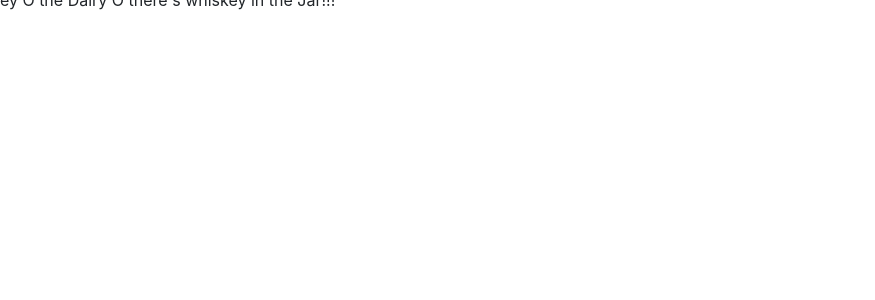
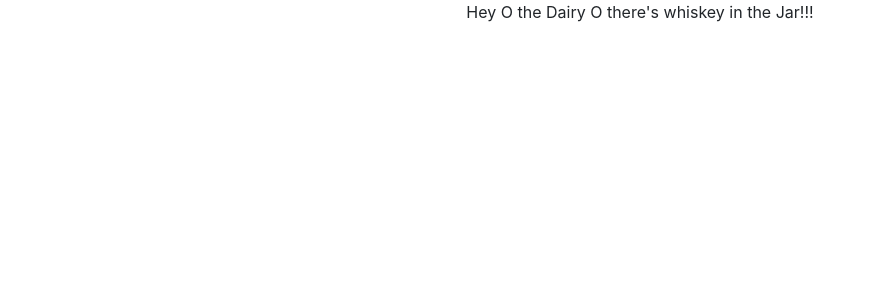
Before and after one commit to Jordan1022/goodlyActual, a React (Create React App) app: page / in a window 1280 px wide. Shown: the top 300 px of the page, without its empty margins (0-875 px from the left). Built offline with nearby package versions, Linux system fonts and the light colour scheme.

Commit message:
added contact page and stylesheet

```diff
--- a/src/App.js
+++ b/src/App.js
@@ -3,7 +3,7 @@ import goodlyLogo from './goodlyLogo.svg';
 import './App.css';
 import './LoginForm.js';
 import {Switch, Route} from 'react-router-dom'
-import landingPage from './pages/landingPage';
+import landingPage from './pages/Landing Page/landingPage';
 
 const App = () => {
 
--- a/src/pages/landingPage.jsx
+++ b/src/pages/Landing Page/landingPage.jsx
@@ -1,23 +1,14 @@
 import React from 'react';
 import Grid from '@material-ui/core/Grid';
 import { makeStyles } from '@material-ui/core/styles';
+import './styles.css'
 
-// const useStyles = makeStyles((theme) => ({
-//     root: {
-//         flexgrow: 1,
-//     },
-//     paper: {
-//         padding: theme.spacing(2),
-//         textAlign: 'center',
-//         color: theme.palette.text.secondary,
-// }}));
 
 const landingPage = () => {
-    // const classes = useStyles();
 
     return (
         <Grid>
-           <Grid container spacing={3}>
+           <Grid container className="FirstDiv">
                 <p>
                     Hey O the Dairy O there's whiskey in the Jar!!!
                 </p>
--- /dev/null
+++ b/src/pages/Landing Page/styles.css
@@ -0,0 +1,3 @@
+.FirstDiv {
+    justify-content: center;
+}
```
Also changed, not shown: src/pages/Contact Page/contactPage.css (added), src/pages/Contact Page/contactPage.jsx (added).
